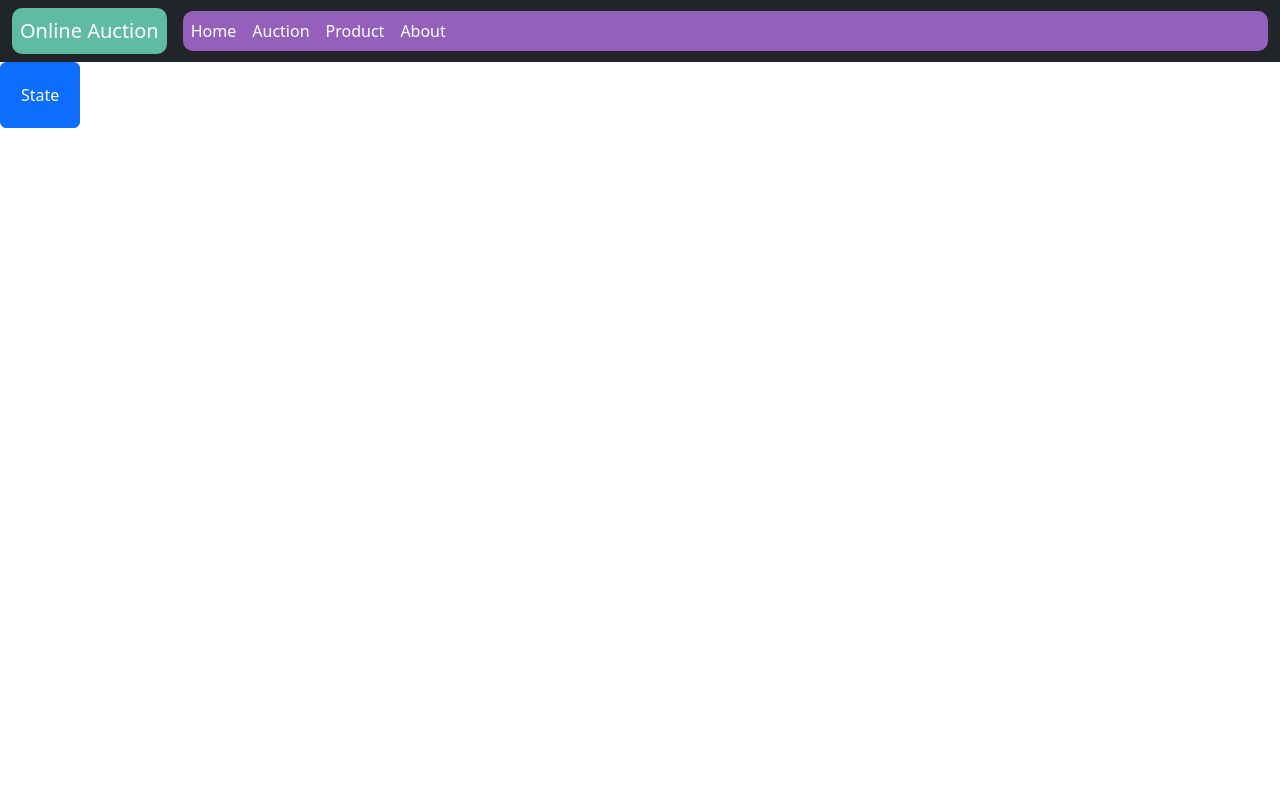
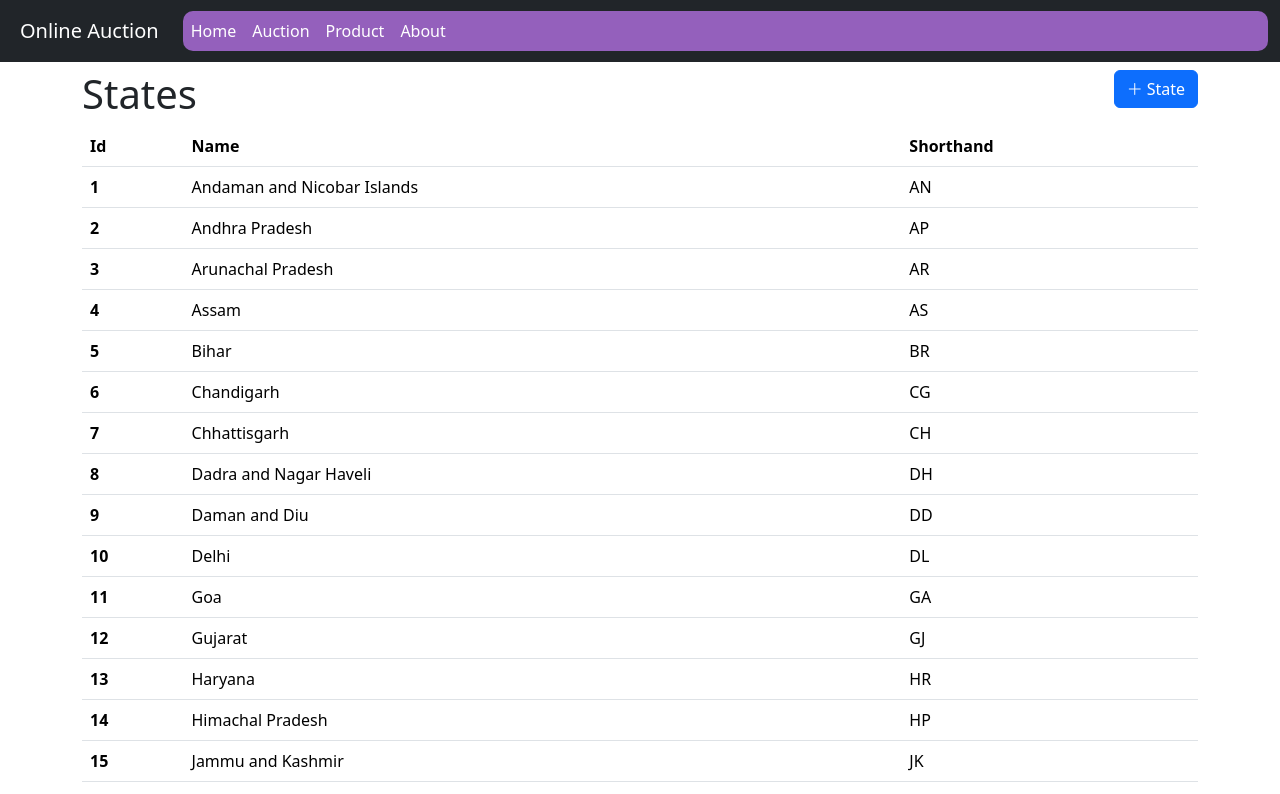
Before and after one commit to shindesru1910/online-auction-frontend, a React (Create React App) app: page /state in a window 1280 px wide. Shown: the top 794 px of the page. Built offline with nearby package versions, Linux system fonts and the light colour scheme.

Commit message:
state commit

```diff
--- a/package.json
+++ b/package.json
@@ -7,6 +7,7 @@
     "@testing-library/react": "^13.4.0",
     "@testing-library/user-event": "^13.5.0",
     "bootstrap": "^5.3.0",
+    "bootstrap-icons": "^1.10.5",
     "react": "^18.2.0",
     "react-bootstrap": "^2.8.0",
     "react-dom": "^18.2.0",
--- a/src/common/Card.jsx
+++ b/src/common/Card.jsx
@@ -1,17 +1,14 @@
 import React from 'react'
+import { useNavigate } from "react-router-dom";
 
 export default function Card(props) {
-  return (
-    <div>
-      <div className="card" style="width: 18rem;">
-        <div className="card-body">
-            <h5 className="card-title">Card title</h5>
-            <h6 className="card-subtitle mb-2 text-muted">Card subtitle</h6>
-            <p className="card-text">Some quick example text to build on the card title and make up the bulk of the card's content.</p>
-            <a href="#" className="card-link">Card link</a>
-            <a href="#" className="card-link">Another link</a>
+    const { name ,to } = props;
+    let navigate = useNavigate();
+    return (
+        <div className="card rounded border border-dark m-2" style={{ "width": "10rem", "height": "10rem" }} onClick={()=>navigate(to)}>
+            <div className="card-body d-flex justify-content-center align-items-center" >
+                <h5 className="card-title">{name}</h5>
+            </div>
         </div>
-        </div>
-    </div>
-  )
+    )
 }
--- /dev/null
+++ b/src/common/Table.jsx
@@ -0,0 +1,33 @@
+import React from 'react'
+
+export default function Table(props) {
+    const{column ,data} = props;
+    console.log(column);
+    console.log(data);
+
+    data.map((datum)=>(console.log(datum)))
+    // column.map((col)=>console.log(col));
+    // column.map((col)=>console.log(col.lable));
+  return (
+    <div className="container">
+        <h1>States</h1>
+        <table class="table">
+        <thead>
+            <tr>
+            <th scope="col">Id</th>
+            {column.map((col)=><th scope="col">{col.lable}</th>)}
+
+            </tr>
+        </thead>
+            <tbody>
+                {data.map((datum)=>(<tr>
+                <th scope="row">{datum.id}</th>
+                <td>{datum.name}</td>
+                <td>{datum.shorthand}</td>
+                </tr>))}
+
+            </tbody>
+        </table>
+    </div>
+  )
+}
--- a/src/component/AddEditStateModal.jsx
+++ b/src/component/AddEditStateModal.jsx
@@ -16,7 +16,7 @@ function AddEditStateModal(props) {
       >
         <Modal.Header closeButton>
           <Modal.Title id="contained-modal-title-vcenter">
-            Edit State
+            Add State
           </Modal.Title>
         </Modal.Header>
         <Modal.Body>
--- a/src/component/Home.jsx
+++ b/src/component/Home.jsx
@@ -1,18 +1,19 @@
 import React from 'react'
-import State from './State'
-import City from './City'
-import Card from '../common/Card'
+import Card from '../common/card'
 
 function Home() {
     return (
         <>
-            <Card />
-            <div className="conatiner my-3">
+            <div className="container mt-3 d-flex">
+                <Card name="State" to="/state"/>
+                <Card name="City" to="/city"/>
+            </div>
+            {/* <div className="conatiner my-3">
                 <State />
             </div>
             <div className="container my-3">
                 <City />
-            </div>
+            </div> */}
 
         </>
     )
--- a/src/component/Navbar.jsx
+++ b/src/component/Navbar.jsx
@@ -6,7 +6,7 @@ function Navbar() {
     <>
     <nav className="navbar navbar-expand-lg navbar-dark bg-dark">
   <div className="container-fluid">
-    <a className="navbar-brand" href="#" style ={{backgroundColor: "rgb(96 188 160)",borderRadius :"10px",padding:'8px'}} >Online Auction</a>
+    <a className="navbar-brand" href="#" style ={{padding:'8px'}} >Online Auction</a>
     <button className="navbar-toggler" type="button" data-bs-toggle="collapse" data-bs-target="#navbarSupportedContent" aria-controls="navbarSupportedContent" aria-expanded="false" aria-label="Toggle navigation">
       <span className="navbar-toggler-icon"></span>
     </button>
--- a/src/component/State.jsx
+++ b/src/component/State.jsx
@@ -1,5 +1,6 @@
 import React from 'react'
 import AddEditStateModal from './AddEditStateModal';
+import Table from '../common/Table';
 
 function State() {
   const initialstate = [
@@ -193,6 +194,7 @@ function State() {
   const [states, setstates] = React.useState(initialStateWithId);
   const [modalShow, setModalShow] = React.useState(false);
   console.log(states);
+  // states.map((state)=>{console.log(state)});
   return (
     <>
     {modalShow && (
@@ -204,7 +206,11 @@ function State() {
         }}
         />
         )}
-        <button className='btn btn-primary' onClick={()=>setModalShow(true)} style={{padding:"20px"}}> State</button>
+        <div className="container mt-2">
+        <button className='btn btn-primary float-end' onClick={()=>setModalShow(true)}><i className="bi bi-plus-lg me-1"></i>State</button>
+
+        </div>
+        <Table column={[{key:"name", lable : "Name"},{key:"shorthand",lable:"Shorthand"}]} data={states}/>
         </>
   )
 }
--- a/src/index.js
+++ b/src/index.js
@@ -1,6 +1,7 @@
 import React from 'react';
 import ReactDOM from 'react-dom/client';
 import './index.css';
+import "bootstrap-icons/font/bootstrap-icons.css";
 import App from './App';
 import reportWebVitals from './reportWebVitals';
 import {
```
Also changed, not shown: 1 other file (tests, documents, lock files or other folders).
